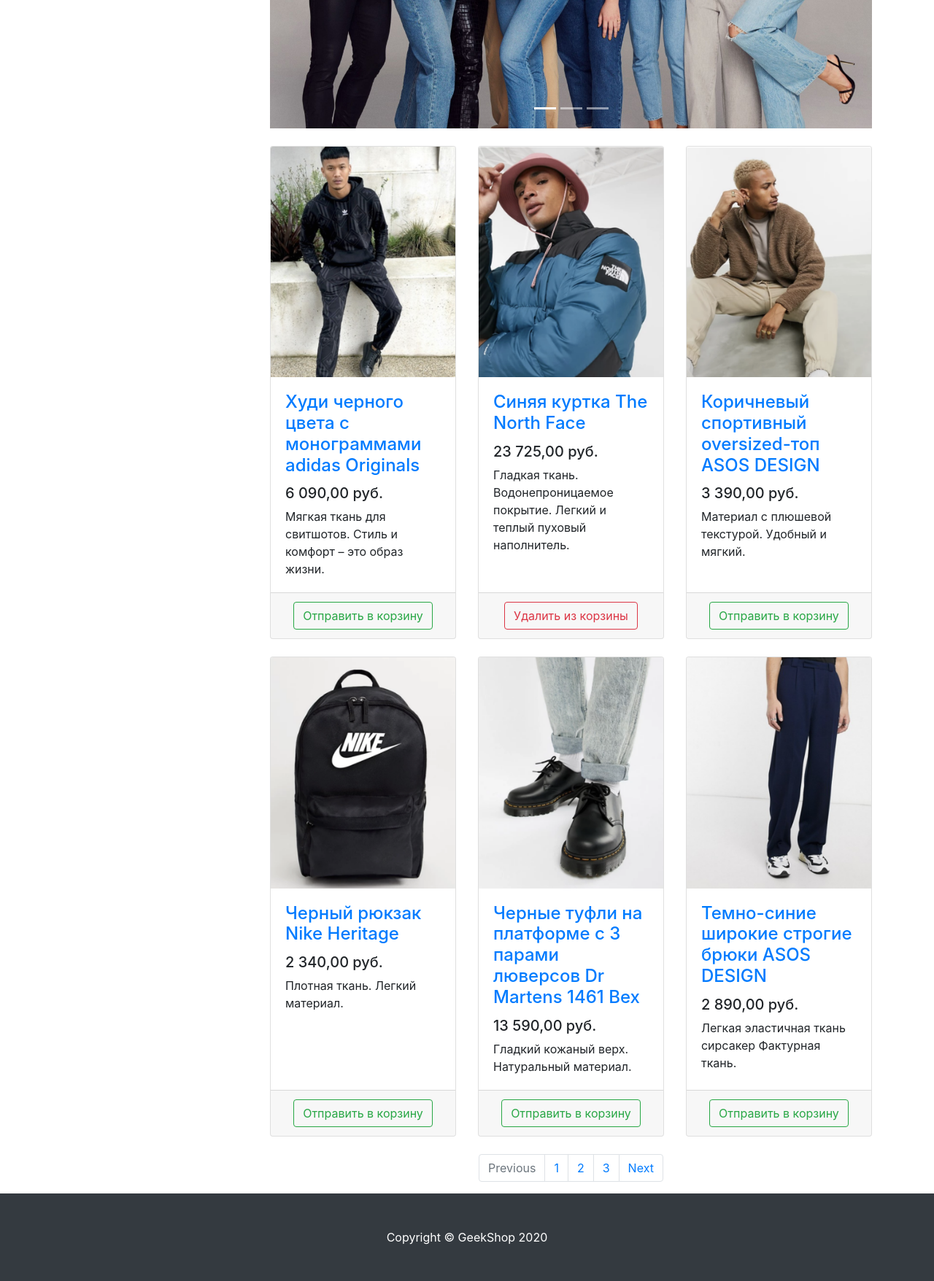
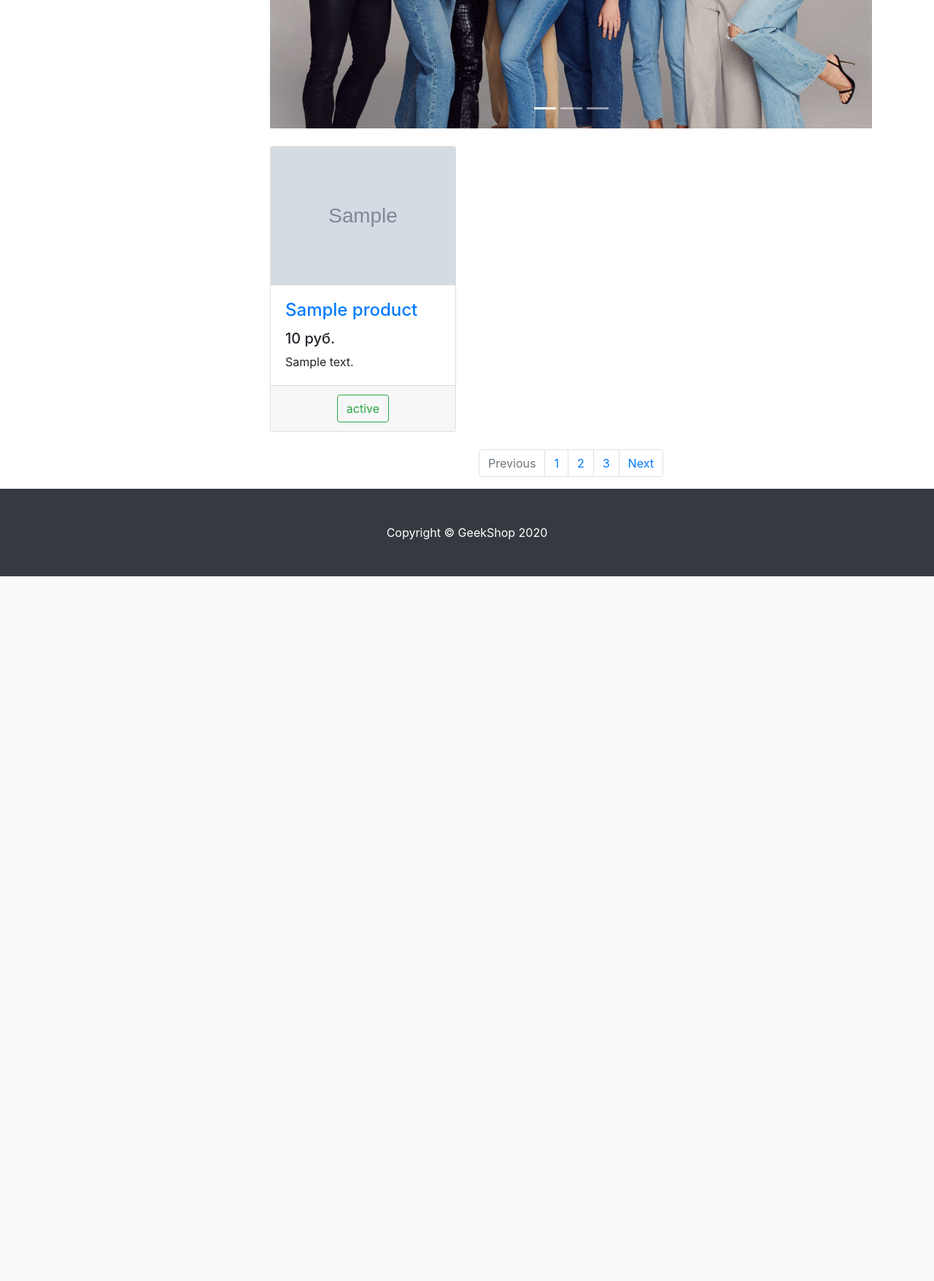
Before and after one commit to Michael-pixel-hub/django_new_project, a Django app: template products/templates/products/products.html in a window 1280 px wide. Shown: the part 399-2155 px from the top of the page at 73% size. After the commit the page ends 1189 px from the top, so only its background shows below. Run offline with Django 4.2, Linux system fonts and the light colour scheme; the template is opened without the code that fills it: most values are stand-ins (such as "Sample title", 1, 10 or a date in 2020); grey boxes marked "Sample" are stand-in pictures; some libraries are stand-ins or nearby versions.

Commit message:
add controller (context) in index.html and products.html

```diff
--- a/geekshop/settings.py
+++ b/geekshop/settings.py
@@ -16,7 +16,6 @@ from pathlib import Path
 # Build paths inside the project like this: BASE_DIR / 'subdir'.
 BASE_DIR = Path(__file__).resolve().parent.parent
 
-
 # Quick-start development settings - unsuitable for production
 # See https://docs.djangoproject.com/en/4.0/howto/deployment/checklist/
 
@@ -27,7 +26,6 @@ SECRET_KEY = 'django-insecure--@bmzsic48kh-&(87bm*q%4-u57k@s!)ymhtgk*n%0xr&36hz&
 DEBUG = True
 
 ALLOWED_HOSTS = []
-
 
 # Application definition
 
@@ -72,7 +70,6 @@ TEMPLATES = [
 
 WSGI_APPLICATION = 'geekshop.wsgi.application'
 
-
 # Database
 # https://docs.djangoproject.com/en/4.0/ref/settings/#databases
 
@@ -82,7 +79,6 @@ DATABASES = {
         'NAME': BASE_DIR / 'db.sqlite3',
     }
 }
-
 
 # Password validation
 # https://docs.djangoproject.com/en/4.0/ref/settings/#auth-password-validators
@@ -102,7 +98,6 @@ AUTH_PASSWORD_VALIDATORS = [
     },
 ]
 
-
 # Internationalization
 # https://docs.djangoproject.com/en/4.0/topics/i18n/
 
@@ -113,7 +108,6 @@ TIME_ZONE = 'UTC'
 USE_I18N = True
 
 USE_TZ = True
-
 
 # Static files (CSS, JavaScript, Images)
 # https://docs.djangoproject.com/en/4.0/howto/static-files/
--- a/products/templates/products/index.html
+++ b/products/templates/products/index.html
@@ -8,7 +8,7 @@
     <meta name="description" content="">
     <meta name="author" content="">
 
-    <title>GeekShop</title>
+    <title>{{ title }}</title>
 
     <!-- Bootstrap core CSS -->
     <link href="/static/vendor/bootstrap/css/bootstrap.min.css" rel="stylesheet">
--- a/products/templates/products/products.html
+++ b/products/templates/products/products.html
@@ -8,7 +8,7 @@
     <meta name="description" content="">
     <meta name="author" content="">
 
-    <title>GeekShop - Каталог</title>
+    <title>{{ title }}</title>
 
     <!-- Bootstrap core CSS -->
     <link href="/static/vendor/bootstrap/css/bootstrap.min.css" rel="stylesheet">
@@ -110,130 +110,31 @@
                 </a>
             </div>
 
-            <div class="row">
+        <div class="row">
 
+            {% for product in products %}
                 <div class="col-lg-4 col-md-6 mb-4">
                     <div class="card h-100">
                         <a href="#">
                             <img class="card-img-top"
-                                 src="/static/vendor/img/products/Adidas-hoodie.png"
+                                 src='{{ product.image_path }}'
                                  alt="">
                         </a>
                         <div class="card-body">
                             <h4 class="card-title">
-                                <a href="#">Худи черного цвета с монограммами adidas Originals</a>
+                                <a href="#">{{ product.name }}</a>
                             </h4>
-                            <h5>6 090,00 руб.</h5>
-                            <p class="card-text">Мягкая ткань для свитшотов. Стиль и комфорт – это образ жизни.</p>
+                            <h5>{{ product.price }} руб.</h5>
+                            <p class="card-text">{{ product.description }}</p>
                         </div>
                         <div class="card-footer text-center">
-                            <button type="button" class="btn btn-outline-success">Отправить в корзину</button>
+                            <button type="button" class="btn btn-outline-success">{{ product.status }}</button>
                         </div>
                     </div>
                 </div>
+            {% endfor %}
 
-                <div class="col-lg-4 col-md-6 mb-4">
-                    <div class="card h-100">
-                        <a href="#">
-                            <img class="card-img-top"
-                                 src="/static/vendor/img/products/Blue-jacket-The-North-Face.png" alt="">
-                        </a>
-                        <div class="card-body">
-                            <h4 class="card-title">
-                                <a href="#">Синяя куртка The North Face</a>
-                            </h4>
-                            <h5>23 725,00 руб.</h5>
-                            <p class="card-text">
-                                Гладкая ткань. Водонепроницаемое покрытие. Легкий и теплый пуховый наполнитель.
-                            </p>
-                        </div>
-                        <div class="card-footer text-center">
-                            <button type="button" class="btn btn-outline-danger">Удалить из корзины</button>
-                        </div>
-                    </div>
-                </div>
-
-                <div class="col-lg-4 col-md-6 mb-4">
-                    <div class="card h-100">
-                        <a href="#">
-                            <img class="card-img-top"
-                                 src="/static/vendor/img/products/Brown-sports-oversized-top-ASOS-DESIGN.png"
-                                 alt="">
-                        </a>
-                        <div class="card-body">
-                            <h4 class="card-title">
-                                <a href="#">Коричневый спортивный oversized-топ ASOS DESIGN</a>
-                            </h4>
-                            <h5>3 390,00 руб.</h5>
-                            <p class="card-text">Материал с плюшевой текстурой. Удобный и мягкий.</p>
-                        </div>
-                        <div class="card-footer text-center">
-                            <button type="button" class="btn btn-outline-success">Отправить в корзину</button>
-                        </div>
-                    </div>
-                </div>
-
-                <div class="col-lg-4 col-md-6 mb-4">
-                    <div class="card h-100">
-                        <a href="#">
-                            <img class="card-img-top"
-                                 src="/static/vendor/img/products/Black-Nike-Heritage-backpack.png"
-                                 alt="">
-                        </a>
-                        <div class="card-body">
-                            <h4 class="card-title">
-                                <a href="#">Черный рюкзак Nike Heritage</a>
-                            </h4>
-                            <h5>2 340,00 руб.</h5>
-                            <p class="card-text">Плотная ткань. Легкий материал.</p>
-                        </div>
-                        <div class="card-footer text-center">
-                            <button type="button" class="btn btn-outline-success">Отправить в корзину</button>
-                        </div>
-                    </div>
-                </div>
-
-                <div class="col-lg-4 col-md-6 mb-4">
-                    <div class="card h-100">
-                        <a href="#">
-                            <img class="card-img-top"
-                                 src="/static/vendor/img/products/Black-Dr-Martens-shoes.png"
-                                 alt="">
-                        </a>
-                        <div class="card-body">
-                            <h4 class="card-title">
-                                <a href="#">Черные туфли на платформе с 3 парами люверсов Dr Martens 1461 Bex</a>
-                            </h4>
-                            <h5>13 590,00 руб.</h5>
-                            <p class="card-text">Гладкий кожаный верх. Натуральный материал.</p>
-                        </div>
-                        <div class="card-footer text-center">
-                            <button type="button" class="btn btn-outline-success">Отправить в корзину</button>
-                        </div>
-                    </div>
-                </div>
-
-                <div class="col-lg-4 col-md-6 mb-4">
-                    <div class="card h-100">
-                        <a href="#">
-                            <img class="card-img-top"
-                                 src="/static/vendor/img/products/Dark-blue-wide-leg-ASOs-DESIGN-trousers.png"
-                                 alt="">
-                        </a>
-                        <div class="card-body">
-                            <h4 class="card-title">
-                                <a href="#">Темно-синие широкие строгие брюки ASOS DESIGN</a>
-                            </h4>
-                            <h5>2 890,00 руб.</h5>
-                            <p class="card-text">Легкая эластичная ткань сирсакер Фактурная ткань.</p>
-                        </div>
-                        <div class="card-footer text-center">
-                            <button type="button" class="btn btn-outline-success">Отправить в корзину</button>
-                        </div>
-                    </div>
-                </div>
-
-            </div>
+        </div>
 
             <nav aria-label="Page navigation example">
                 <ul class="pagination justify-content-center">
```
Also changed, not shown: products/views.py (+34 -2 lines).
